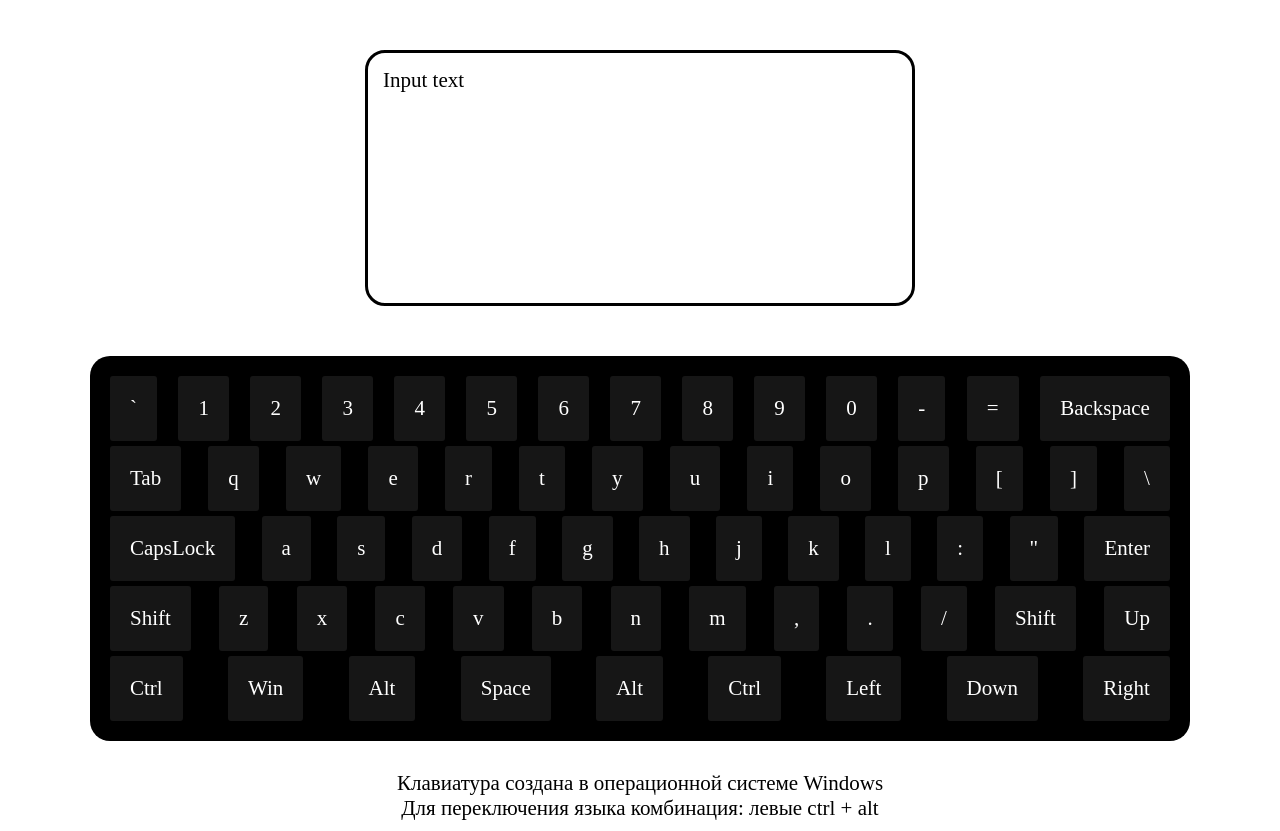
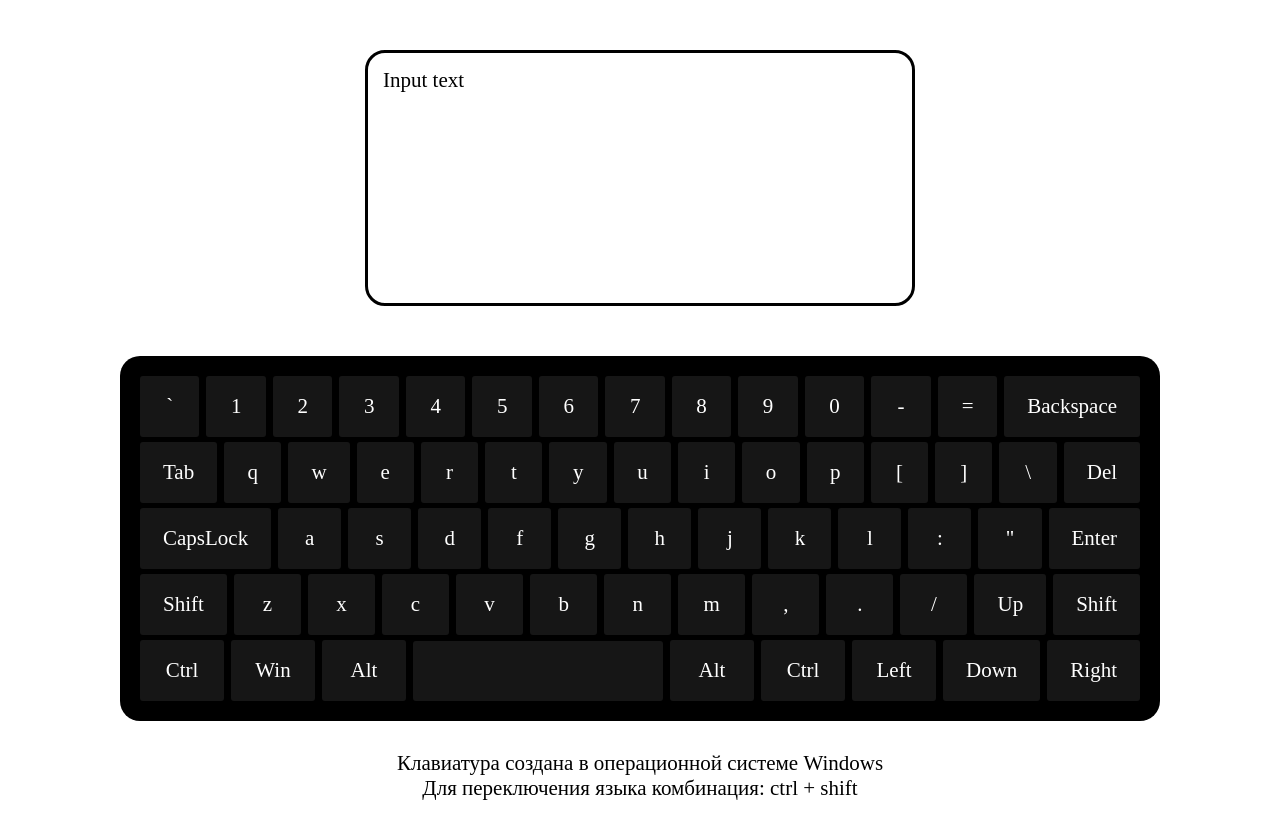
Before and after one commit to karimch21/virtual-keyboard, a website built with webpack: page src/index.html in a window 1280 px wide. Built offline with nearby package versions, Linux system fonts and the light colour scheme.

Commit message:
fix: text-lelp, add del key, fix work space key, fix styles keyboard

```diff
--- a/src/js/generateKeyboard.js
+++ b/src/js/generateKeyboard.js
@@ -8,7 +8,6 @@ class GenerateKeyboard {
       capsLock: false,
       shift: 'unshift',
       content: 'Input text',
-
     };
   }
 
@@ -37,7 +36,12 @@ class GenerateKeyboard {
       for (const key of keysView[data.lang][data.shift][keysRow]) {
         const keyEl = document.createElement('div');
         keyEl.classList.add('keyboard__key');
-        keyEl.textContent = key[1];
+        if(key[1].toLowerCase() === 'space'){
+          keyEl.classList.add('keyboard__key-space')
+          keyEl.textContent = '';
+        }
+        else keyEl.textContent = key[1];
+
         keyEl.dataset.keyCode = key[0];
         keyRowEl.appendChild(keyEl);
       }
@@ -110,7 +114,7 @@ class GenerateKeyboard {
     helpTextOne.classList.add('help-text__one');
     helpTextTwo.classList.add('help-text__two');
     helpTextOne.textContent = 'Клавиатура создана в операционной системе Windows';
-    helpTextTwo.textContent = 'Для переключения языка комбинация: левыe ctrl + alt';
+    helpTextTwo.textContent = 'Для переключения языка комбинация: ctrl + shift';
     helpTextWrap.appendChild(helpTextOne);
     helpTextWrap.appendChild(helpTextTwo);
 
--- a/src/js/handling.js
+++ b/src/js/handling.js
@@ -76,7 +76,7 @@ class HandlingKeys {
   }
 
   handlingSpace(setts, valKey, keyCodeEl) {
-    setts.content += ' ';
+    setts.content += '&nbsp;';
     return setts;
   }
 }
--- a/src/js/keys.js
+++ b/src/js/keys.js
@@ -2,22 +2,22 @@ const keysView = {
   en: {
     shift: {
       one: [[192, '~'], [49, '!'], [50, '@'], [51, '#'], [52, '$'], [53, '%'], [54, '^'], [55, '&'], [56, '*'], [57, '('], [48, ')'], [189, '_'], [187, '+'], [8, 'Backspace']],
-      two: [[9, 'Tab'], [81, 'Q'], [87, 'W'], [69, 'E'], [82, 'R'], [84, 'T'], [89, 'Y'], [85, 'U'], [73, 'I'], [70, 'O'], [80, 'P'], [219, '['], [221, ']'], [220, '|']],
+      two: [[9, 'Tab'], [81, 'Q'], [87, 'W'], [69, 'E'], [82, 'R'], [84, 'T'], [89, 'Y'], [85, 'U'], [73, 'I'], [70, 'O'], [80, 'P'], [219, '['], [221, ']'], [220, '|'], [46, 'Del']],
       three: [[20, 'CapsLock'], [65, 'A'], [83, 'S'], [68, 'D'], [70, 'F'], [71, 'G'], [72, 'H'], [74, 'J'], [75, 'K'], [76, 'L'], [186, ':'], [222, '"'], [13, 'Enter']],
-      four: [[16, 'Shift'], [90, 'Z'], [88, 'X'], [67, 'C'], [86, 'V'], [66, 'B'], [78, 'N'], [77, 'M'], [188, '<'], [190, '>'], [191, '?'], [16, 'Shift'], [38, 'Up']],
+      four: [[16, 'Shift'], [90, 'Z'], [88, 'X'], [67, 'C'], [86, 'V'], [66, 'B'], [78, 'N'], [77, 'M'], [188, '<'], [190, '>'], [191, '?'], [38, 'Up'], [16, 'Shift']],
       five: [[17, 'Ctrl'], [91, 'Win'], [18, 'Alt'], [32, 'Space'], [18, 'Alt'], [17, 'Ctrl'], [37, 'Left'], [40, 'Down'], [39, 'Right']],
     },
     unshift: {
       one: [[192, '`'], [49, '1'], [50, '2'], [51, '3'], [52, '4'], [53, '5'], [54, '6'], [55, '7'], [56, '8'], [57, '9'], [48, '0'], [189, '-'], [187, '='], [8, 'Backspace']],
 
       two:
-        [[9, 'Tab'], [81, 'q'], [87, 'w'], [69, 'e'], [82, 'r'], [84, 't'], [89, 'y'], [85, 'u'], [73, 'i'], [79, 'o'], [80, 'p'], [219, '['], [221, ']'], [220, String('\\')]],
+        [[9, 'Tab'], [81, 'q'], [87, 'w'], [69, 'e'], [82, 'r'], [84, 't'], [89, 'y'], [85, 'u'], [73, 'i'], [79, 'o'], [80, 'p'], [219, '['], [221, ']'], [220, String('\\')], [46, 'Del']],
 
       three:
         [[20, 'CapsLock'], [65, 'a'], [83, 's'], [68, 'd'], [70, 'f'], [71, 'g'], [72, 'h'], [74, 'j'], [75, 'k'], [76, 'l'], [186, ':'], [222, '"'], [13, 'Enter']],
 
       four:
-        [[16, 'Shift'], [90, 'z'], [88, 'x'], [67, 'c'], [86, 'v'], [66, 'b'], [78, 'n'], [77, 'm'], [188, ','], [190, '.'], [191, '/'], [16, 'Shift'], [38, 'Up']],
+        [[16, 'Shift'], [90, 'z'], [88, 'x'], [67, 'c'], [86, 'v'], [66, 'b'], [78, 'n'], [77, 'm'], [188, ','], [190, '.'], [191, '/'], [38, 'Up'], [16, 'Shift']],
 
       five:
         [[17, 'Ctrl'], [91, 'Win'], [18, 'Alt'], [32, 'Space'], [18, 'Alt'], [17, 'Ctrl'], [37, 'Left'], [40, 'Down'], [39, 'Right']],
@@ -28,11 +28,11 @@ const keysView = {
     shift: {
       one: [[192, 'Ё'], [49, '!'], [50, '"'], [51, '№'], [52, ';'], [53, '%'], [54, ':'], [55, '?'], [56, '*'], [57, '('], [48, ')'], [189, '_'], [187, '+'], [8, 'Backspace']],
 
-      two: [[9, 'Tab'], [81, 'Й'], [87, 'Ц'], [69, 'У'], [82, 'К'], [84, 'Е'], [89, 'Н'], [85, 'Г'], [73, 'Ш'], [79, 'Щ'], [80, 'З'], [219, 'Х'], [221, 'Ъ'], [220, '\/']],
+      two: [[9, 'Tab'], [81, 'Й'], [87, 'Ц'], [69, 'У'], [82, 'К'], [84, 'Е'], [89, 'Н'], [85, 'Г'], [73, 'Ш'], [79, 'Щ'], [80, 'З'], [219, 'Х'], [221, 'Ъ'], [220, '\/'], [46, 'Del']],
 
       three: [[20, 'CapsLock'], [65, 'Ф'], [83, 'Ы'], [68, 'В'], [70, 'А'], [71, 'П'], [72, 'Р'], [74, 'О'], [75, 'Л'], [76, 'Д'], [186, 'Ж'], [222, 'Э'], [13, 'Enter']],
 
-      four: [[16, 'Shift'], [90, 'Я'], [88, 'Ч'], [67, 'С'], [86, 'М'], [66, 'И'], [78, 'Т'], [77, 'Ь'], [188, 'Б'], [190, 'Ю'], [191, ','], [16, 'Shift'], [38, 'Up']],
+      four: [[16, 'Shift'], [90, 'Я'], [88, 'Ч'], [67, 'С'], [86, 'М'], [66, 'И'], [78, 'Т'], [77, 'Ь'], [188, 'Б'], [190, 'Ю'], [191, ','], [38, 'Up'], [16, 'Shift']],
 
       five:
         [[17, 'Ctrl'], [91, 'Win'], [18, 'Alt'], [32, 'Space'], [18, 'Alt'], [17, 'Ctrl'], [37, 'Left'], [40, 'Down'], [39, 'Right']],
@@ -40,11 +40,11 @@ const keysView = {
     unshift: {
       one: [[192, 'ё'], [49, '1'], [50, '2'], [51, '3'], [52, '4'], [53, '5'], [54, '6'], [55, '7'], [56, '8'], [57, '9'], [48, '0'], [189, '-'], [187, '='], [8, 'Backspace']],
 
-      two: [[9, 'Tab'], [81, 'й'], [87, 'ц'], [69, 'у'], [82, 'к'], [84, 'е'], [89, 'н'], [85, 'г'], [73, 'ш'], [79, 'щ'], [80, 'з'], [219, 'х'], [221, 'ъ'], [220, '\\']],
+      two: [[9, 'Tab'], [81, 'й'], [87, 'ц'], [69, 'у'], [82, 'к'], [84, 'е'], [89, 'н'], [85, 'г'], [73, 'ш'], [79, 'щ'], [80, 'з'], [219, 'х'], [221, 'ъ'], [220, '\\'], [46, 'Del']],
 
       three: [[20, 'CapsLock'], [65, 'ф'], [83, 'ы'], [68, 'в'], [70, 'а'], [71, 'п'], [72, 'р'], [74, 'о'], [75, 'л'], [76, 'д'], [186, 'ж'], [222, 'э'], [13, 'Enter']],
 
-      four: [[16, 'Shift'], [90, 'я'], [88, 'ч'], [67, 'с'], [86, 'м'], [66, 'и'], [78, 'т'], [77, 'ь'], [188, 'б'], [190, 'ю'], [191, '.'], [16, 'Shift'], [38, 'Up']],
+      four: [[16, 'Shift'], [90, 'я'], [88, 'ч'], [67, 'с'], [86, 'м'], [66, 'и'], [78, 'т'], [77, 'ь'], [188, 'б'], [190, 'ю'], [191, '.'],[38, 'Up'], [16, 'Shift']],
 
       five:
         [[17, 'Ctrl'], [91, 'Win'], [18, 'Alt'], [32, 'Space'], [18, 'Alt'], [17, 'Ctrl'], [37, 'Left'], [40, 'Down'], [39, 'Right']],
@@ -168,7 +168,7 @@ const dataKeys = {
     38: 'Up',
     39: 'Right',
     40: 'Down',
-    46: 'delete',
+    46: 'Del',
   },
   ru: {
     65: 'ф',
@@ -231,7 +231,7 @@ const dataKeys = {
     38: 'Up',
     39: 'Right',
     40: 'Down',
-    46: 'delete',
+    46: 'Del',
   },
 };
 const keys = {
@@ -249,7 +249,8 @@ const keys = {
       38: 'Up',
       39: 'Right',
       40: 'Down',
-      46: 'delete',
+      46: 'Del',
+      91: 'Win',
       186: ':',
       222: '"',
       188: '<',
@@ -311,7 +312,8 @@ const keys = {
       38: 'Up',
       39: 'Right',
       40: 'Down',
-      46: 'delete',
+      46: 'Del',
+      91: 'Win',
       186: ';',
       222: '\'',
       188: ',',
@@ -375,7 +377,8 @@ const keys = {
       38: 'Up',
       39: 'Right',
       40: 'Down',
-      46: 'delete',
+      46: 'Del',
+      91: 'Win',
       186: 'Ж',
       222: 'Э',
       188: 'Б',
@@ -437,7 +440,8 @@ const keys = {
       38: 'Up',
       39: 'Right',
       40: 'Down',
-      46: 'delete',
+      46: 'Del',
+      91: 'Win',
       186: 'ж',
       222: 'э',
       188: 'б',
--- a/src/js/main.js
+++ b/src/js/main.js
@@ -3,5 +3,3 @@ import GenerateKeyboard from './generateKeyboard';
 
 const generateKeyboard = new GenerateKeyboard();
 generateKeyboard.init();
-
-alert('Приветствую, Уважаемый проверяющий. Если позволите, то я бы еще доделал что-нибудь, т.к. тут проверять нечего. Если есть такая возможность, то хорошо, если бы проверка была бы после 03.05.2023. Уважаю Ваше решение. Заранее благодарю.');
--- a/src/js/useKeyboard.js
+++ b/src/js/useKeyboard.js
@@ -5,7 +5,7 @@ import HandlingKeys from './handling';
 class ControlKeyboard {
   constructor() {
     this.genData = new GenerateKeyboard();
-    this.specialKey = ['Tab', 'CapsLock', 'Alt', '', 'Ctrl', 'Backspace', 'left', 'down', 'right', 'Shift', 'up', 'win', 'Enter', 'Space'];
+    this.specialKey = ['Tab', 'CapsLock', 'Alt', '', 'Ctrl', 'Backspace', 'Left', 'Down', 'Right', 'Shift', 'Up', 'Win', 'Enter', 'Space', 'Del'];
     this.keydownSpecKeys = [];
     this.handlingKeys = new HandlingKeys();
   }
--- a/src/style/style.sass
+++ b/src/style/style.sass
@@ -25,7 +25,7 @@
 
 .keyboard
   padding: 20px
-  max-width: 1100px
+  max-width: 1040px
   background-color: #000000
   width: 100%
   margin: 0 auto
@@ -35,24 +35,29 @@
 
 .keyboard__inner
   display: flex
-  justify-content: space-between
+  justify-content: flex-start
   align-items: center
   flex-wrap: wrap
 
 .keyboard__row
   width:100%
   display: flex
-  justify-content: space-between
+  justify-content: flex-start
   align-items: center
 
 .keyboard__key
-  padding: 20px
+  padding: 18px 23px
   font-size: 21px
   background-color: #161616
   color: #fff
   border-radius: 3px
-  overflow: hidden
+  text-align: center
   transition: background 0.5s
+  flex-basis: 100%
+
+.keyboard__key +.keyboard__key
+  margin-left: 7px
+
 
 .keyboard__key_active
   background-color: #119100
@@ -66,3 +71,7 @@
   max-width: 600px
   width: 100%
   text-align: center
+
+.keyboard__key-space
+  min-width: 250px
+  height: 60px
```
